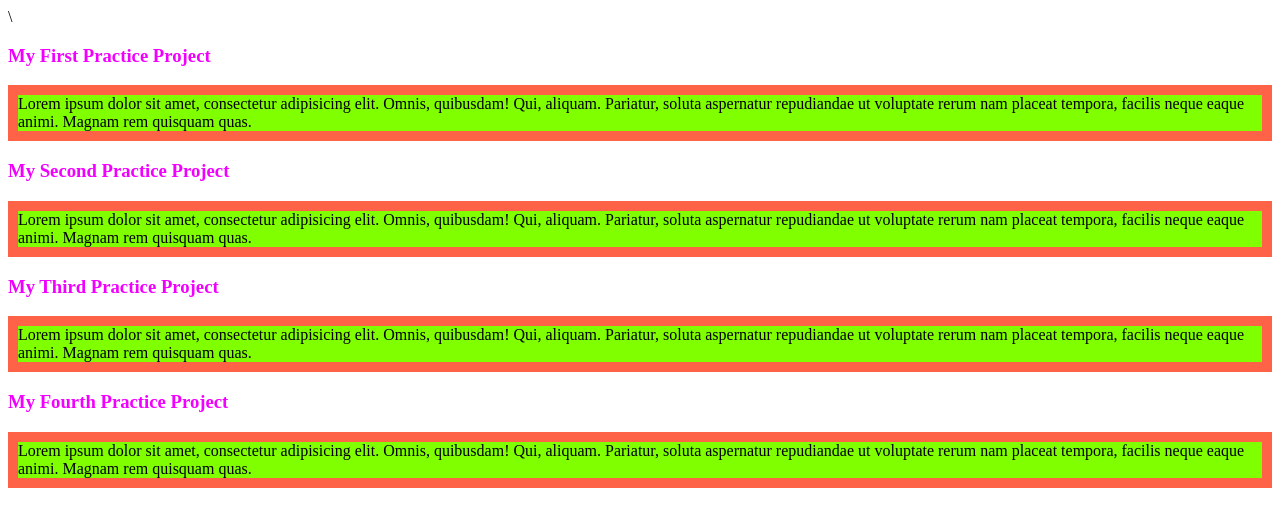
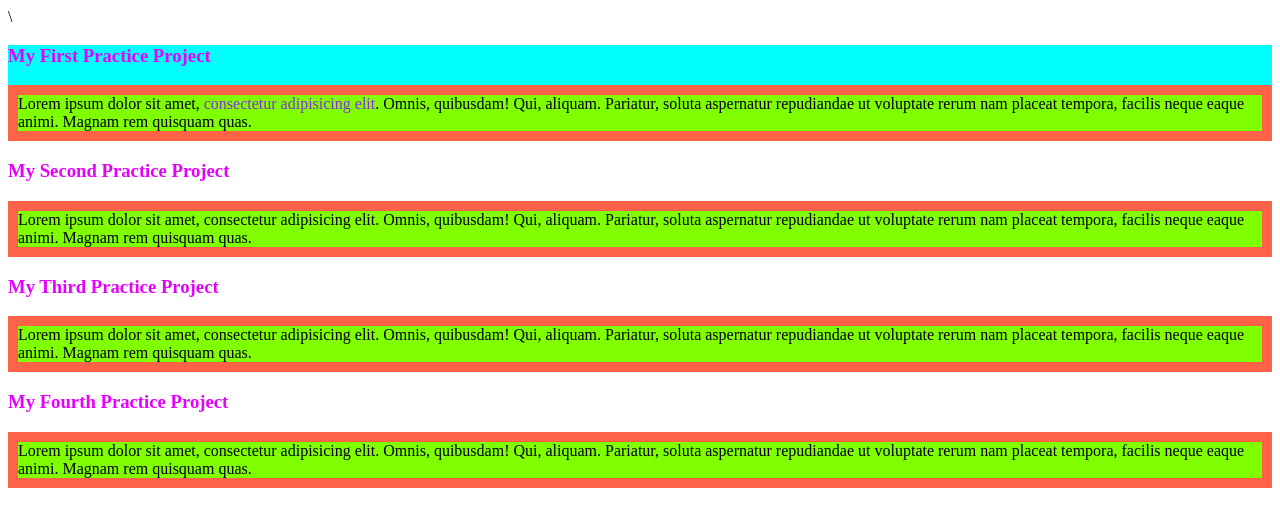
Before and after one commit to Rohithossain12/practice-project, a plain HTML site: page index.html in a window 1280 px wide. Drawn offline with Linux system fonts and the light colour scheme.

Commit message:
added the first practice project and css file

```diff
--- a/index.html
+++ b/index.html
@@ -7,10 +7,10 @@
     <link rel="stylesheet" href="practice.css">
 </head>
 <body>
-    <div>
+    <div class="blog">
      <h3>My First Practice Project</h3>
 
-     <p>Lorem ipsum dolor sit amet, consectetur adipisicing elit. Omnis, quibusdam! Qui, aliquam. Pariatur, soluta aspernatur repudiandae ut voluptate rerum nam placeat tempora, facilis neque eaque animi. Magnam rem quisquam quas.</p>
+     <p>Lorem ipsum dolor sit amet, <span style="color: blueviolet;">consectetur adipisicing elit</span>. Omnis, quibusdam! Qui, aliquam. Pariatur, soluta aspernatur repudiandae ut voluptate rerum nam placeat tempora, facilis neque eaque animi. Magnam rem quisquam quas.</p>
     </div>
     <div>
      <h3>My Second Practice Project</h3>
--- a/practice.css
+++ b/practice.css
@@ -1,8 +1,12 @@
 
 h3{
-color: rgb(242, 0, 255);
+color: rgb(230, 0, 255);
+
 }
 p{
 background-color: chartreuse;
 border: 10px solid tomato;
 }
+.blog{
+ background-color: aqua;
+}
```
